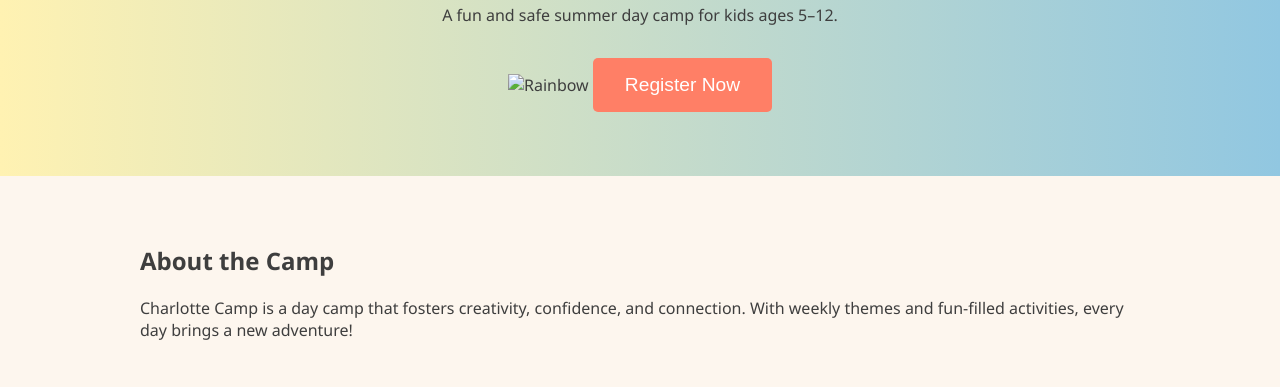
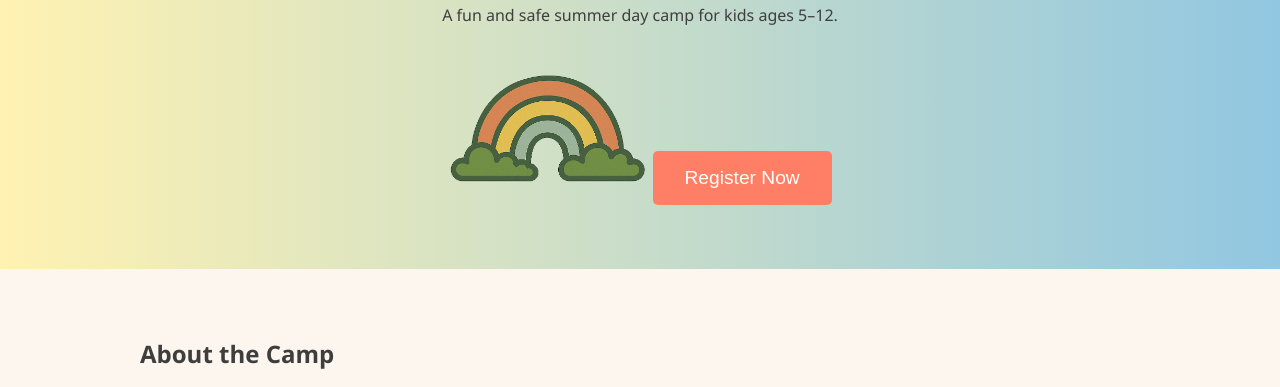
Before and after one commit to cmraguilar/github.io, a plain HTML site: page index.html in a window 1280 px wide. Shown: the part 410-797 px from the top of the page. Drawn offline with Linux system fonts and the light colour scheme.

Commit message:
Update index.html

```diff
--- a/index.html
+++ b/index.html
@@ -20,7 +20,7 @@
   <div class="hero">
     <h1>Welcome to Charlotte Camp!</h1>
     <p>A fun and safe summer day camp for kids ages 5–12.</p>
-    <img src="rainbow.png" alt="Rainbow" style="max-width: 200px; margin-top: 2rem;" />
+    <img src="images/Rainbow.png" alt="Rainbow" style="max-width: 200px; margin-top: 2rem;" />
     <button class="cta">Register Now</button>
   </div>
   <div id="about" class="section">
```
